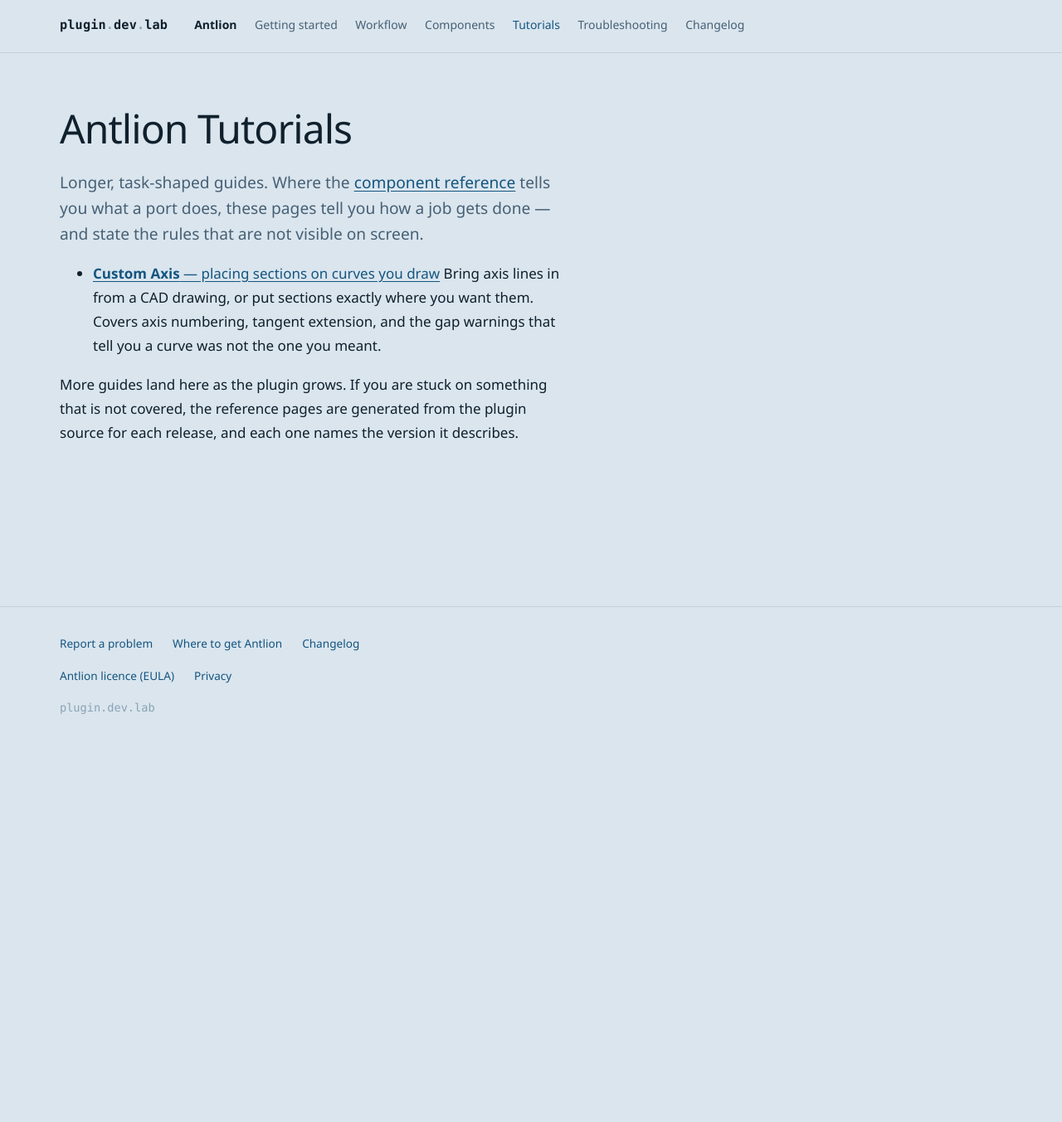
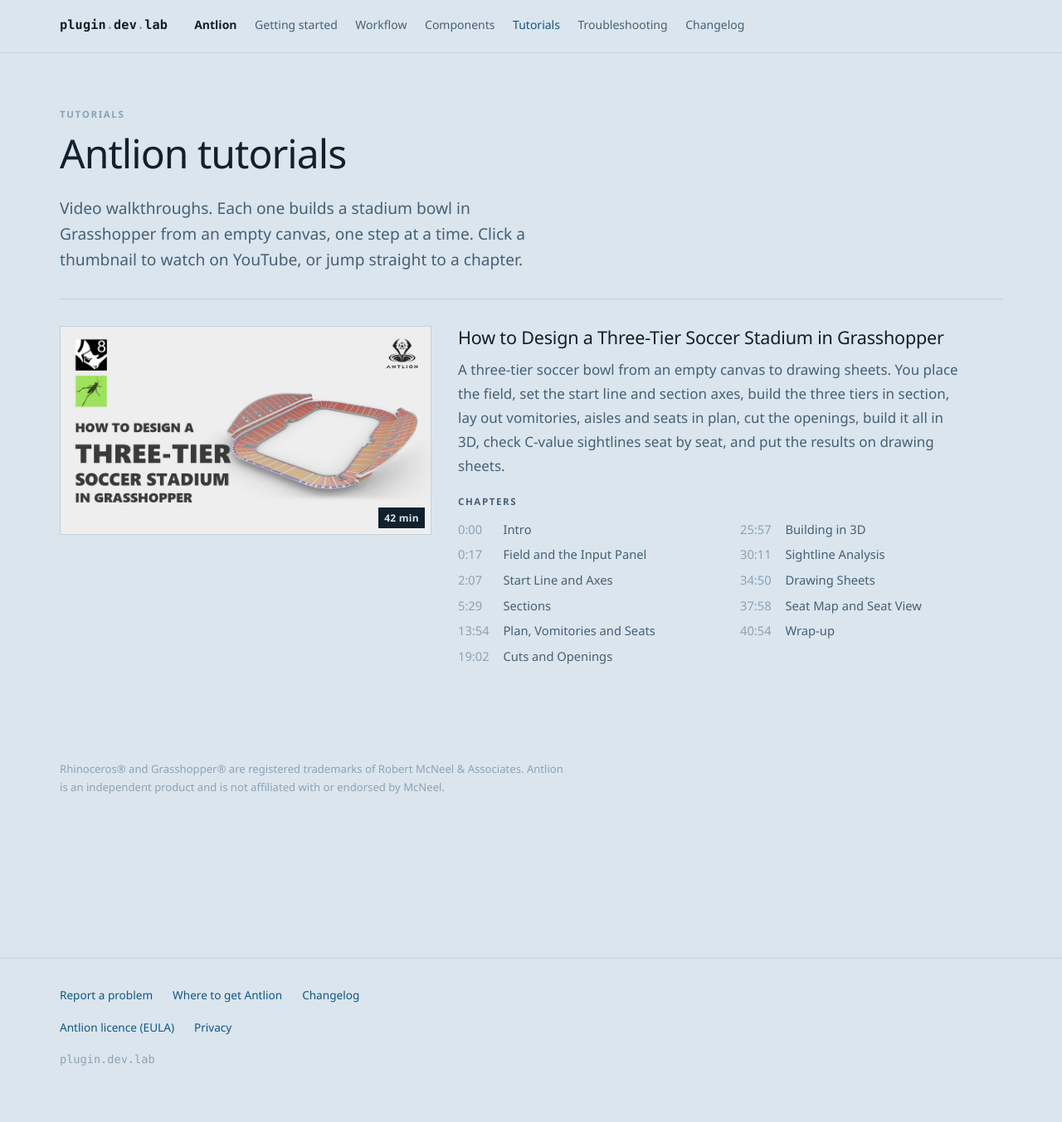
Before and after one commit to plugindevlab/plugindevlab.github.io, a Jekyll site: the page built from antlion/tutorials/index.html, in a window 1280 px wide. Shown: the whole page at 83% size. Built offline with Jekyll 4.4.1, drawn with Linux system fonts in a browser that asks for light colours; before the commit the page ends 929 px from its top, so only the background shows below that.

Commit message:
Tutorials page lists the video tutorials
- /antlion/tutorials/: each tutorial is a card — the thumbnail opens it on YouTube,
  the summary says what it builds, and every chapter jumps to its time
- First video: How to Design a Three-Tier Soccer Stadium in Grasshopper (42 min, 11 chapters)
- Trademark notice for the Rhino and Grasshopper logos in the thumbnail
- Landing and Getting started describe Tutorials as video walkthroughs

```diff
--- /dev/null
+++ b/_data/tutorials.yml
@@ -0,0 +1,19 @@
+antlion:
+  - id: MWOVvJcE1ig
+    title: "How to Design a Three-Tier Soccer Stadium in Grasshopper"
+    length: "42 min"
+    thumb: /assets/img/antlion/tutorials/soccer-three-tier.jpg
+    thumb_alt: "A three-tier soccer stadium bowl modelled with Antlion, seats coloured by C-value"
+    summary: "A three-tier soccer bowl from an empty canvas to drawing sheets. You place the field, set the start line and section axes, build the three tiers in section, lay out vomitories, aisles and seats in plan, cut the openings, build it all in 3D, check <span class=\"nb\">C-value</span> sightlines seat by seat, and put the results on drawing sheets."
+    chapters:
+      - { t: 0, at: "0:00", name: "Intro" }
+      - { t: 17, at: "0:17", name: "Field and the Input Panel" }
+      - { t: 127, at: "2:07", name: "Start Line and Axes" }
+      - { t: 329, at: "5:29", name: "Sections" }
+      - { t: 834, at: "13:54", name: "Plan, Vomitories and Seats" }
+      - { t: 1142, at: "19:02", name: "Cuts and Openings" }
+      - { t: 1557, at: "25:57", name: "Building in 3D" }
+      - { t: 1811, at: "30:11", name: "Sightline Analysis" }
+      - { t: 2090, at: "34:50", name: "Drawing Sheets" }
+      - { t: 2278, at: "37:58", name: "Seat Map and Seat View" }
+      - { t: 2454, at: "40:54", name: "Wrap-up" }
--- /dev/null
+++ b/antlion/tutorials/index.html
@@ -0,0 +1,36 @@
+---
+title: "Antlion Tutorials"
+description: "Video tutorials for Antlion. Each one builds a stadium bowl in Grasshopper step by step, with chapters you can jump to."
+---
+{%- assign vids = site.data.tutorials[page.product] -%}
+
+<p class="label">Tutorials</p>
+
+<h1>Antlion tutorials</h1>
+
+<p>Video walkthroughs. Each one builds a stadium bowl in Grasshopper from an empty canvas, one
+step at a time. Click a thumbnail to watch on YouTube, or jump straight to a chapter.</p>
+
+<div class="tuts">
+{%- for v in vids %}
+  <article class="tut">
+    <a class="tut-thumb" href="https://www.youtube.com/watch?v={{ v.id }}">
+      <img src="{{ v.thumb | relative_url }}" alt="{{ v.thumb_alt }}" width="960" height="540" loading="lazy">
+      <span class="tut-len">{{ v.length }}</span>
+    </a>
+    <div class="tut-text">
+      <h2><a href="https://www.youtube.com/watch?v={{ v.id }}">{{ v.title }}</a></h2>
+      <p>{{ v.summary }}</p>
+      <p class="label">Chapters</p>
+      <ol class="tut-ch">
+        {%- for c in v.chapters %}
+        <li><a href="https://www.youtube.com/watch?v={{ v.id }}&amp;t={{ c.t }}s"><span class="at">{{ c.at }}</span>{{ c.name }}</a></li>
+        {%- endfor %}
+      </ol>
+    </div>
+  </article>
+{%- endfor %}
+</div>
+
+<p class="tut-fine">Rhinoceros® and Grasshopper® are registered trademarks of Robert McNeel &amp; Associates.
+Antlion is an independent product and is not affiliated with or endorsed by McNeel.</p>
--- a/antlion/tutorials/index.md
+++ /dev/null
@@ -1,20 +0,0 @@
----
-layout: default
-title: "Antlion Tutorials"
-generated: true
----
-
-# Antlion Tutorials
-
-Longer, task-shaped guides. Where the [component reference](../workflow/index.md#ribbon) tells you what a
-port does, these pages tell you how a job gets done — and state the rules that are not
-visible on screen.
-
-- [**Custom Axis** — placing sections on curves you draw](custom-axis.md)
-  Bring axis lines in from a CAD drawing, or put sections exactly where you want them.
-  Covers axis numbering, tangent extension, and the gap warnings that tell you a curve
-  was not the one you meant.
-
-More guides land here as the plugin grows. If you are stuck on something that is not
-covered, the reference pages are generated from the plugin source for each release, and
-each one names the version it describes.
--- a/assets/css/style.css
+++ b/assets/css/style.css
@@ -91,7 +91,7 @@
 .content > * { max-width: var(--measure); }
 .content > .full, .content > .split, .content > .grid, .content > .map-wrap,
 .content > .combos, .content > .map-note, .content > .rib-wrap,
-.content > .fm-wrap, .content > .fm-key, .content > .roadmap,
+.content > .fm-wrap, .content > .fm-key, .content > .roadmap, .content > .tuts,
 .content > section, .content > table, .content > pre, .content > figure { max-width: none; }
 
 h1 {
@@ -167,6 +167,39 @@
 .card img {
   display: block; width: 100%; aspect-ratio: 16 / 10; object-fit: contain;
   border: 1px solid var(--rule); background: var(--bg-soft); margin-bottom: 1rem;
+}
+
+.tuts { margin: var(--sp6) 0 var(--rhythm); }
+.tut {
+  display: grid; grid-template-columns: minmax(0, 28rem) minmax(0, 1fr); gap: var(--sp6);
+  align-items: start; padding: var(--sp6) 0; border-top: 1px solid var(--rule);
+}
+.tut-thumb { position: relative; display: block; }
+.tut-thumb img {
+  display: block; width: 100%; height: auto; aspect-ratio: 16 / 9;
+  border: 1px solid var(--rule); background: var(--bg-soft); transition: border-color 120ms ease;
+}
+.tut-thumb:hover img, .tut-thumb:focus-visible img { border-color: var(--accent); }
+.tut-len {
+  position: absolute; right: var(--sp2); bottom: var(--sp2); padding: .15rem .45rem;
+  background: var(--ink); color: var(--bg); font-size: .75rem; font-weight: 600;
+  font-variant-numeric: tabular-nums; letter-spacing: .02em;
+}
+.tut h2 { margin: 0 0 var(--sp3); padding-top: 0; border-top: 0; font-size: 1.35rem; }
+.tut h2 a { color: var(--ink); text-decoration: none; }
+.tut h2 a:hover { color: var(--accent); }
+.tut-text > p { color: var(--ink-soft); max-width: var(--measure); }
+.tut .nb { white-space: nowrap; }.tut-ch { list-style: none; padding: 0; margin: 0; columns: 2 14rem; column-gap: var(--sp5); font-size: .92rem; }
+.tut-ch li { margin: 0 0 .35rem; break-inside: avoid; }
+.tut-ch a { color: var(--ink-soft); text-decoration: none; }
+.tut-ch a:hover { color: var(--accent); }
+.tut-ch .at {
+  display: inline-block; min-width: 3.2em; margin-right: .5em;
+  font-variant-numeric: tabular-nums; color: var(--ink-faint);
+}
+.tut-fine { font-size: .82rem; color: var(--ink-faint); max-width: var(--measure); }
+@media (max-width: 46rem) {
+  .tut { grid-template-columns: minmax(0, 1fr); gap: var(--sp4); }
 }
 
 .roadmap { margin: var(--sp6) 0; }
```
Also changed, not shown: antlion/getting-started/index.md (+2 -1 lines), antlion/index.md (+2 -1 lines), assets/img/antlion/tutorials/soccer-three-tier.jpg (added).
